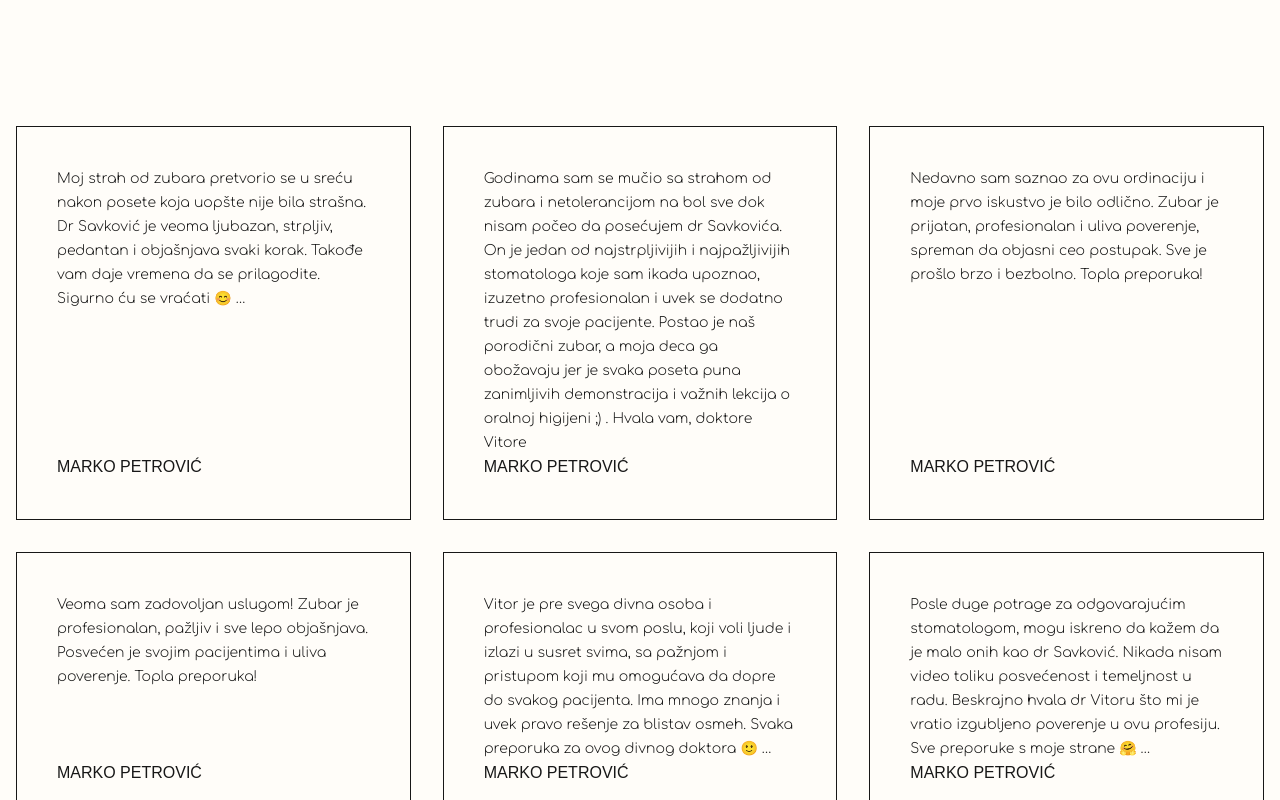
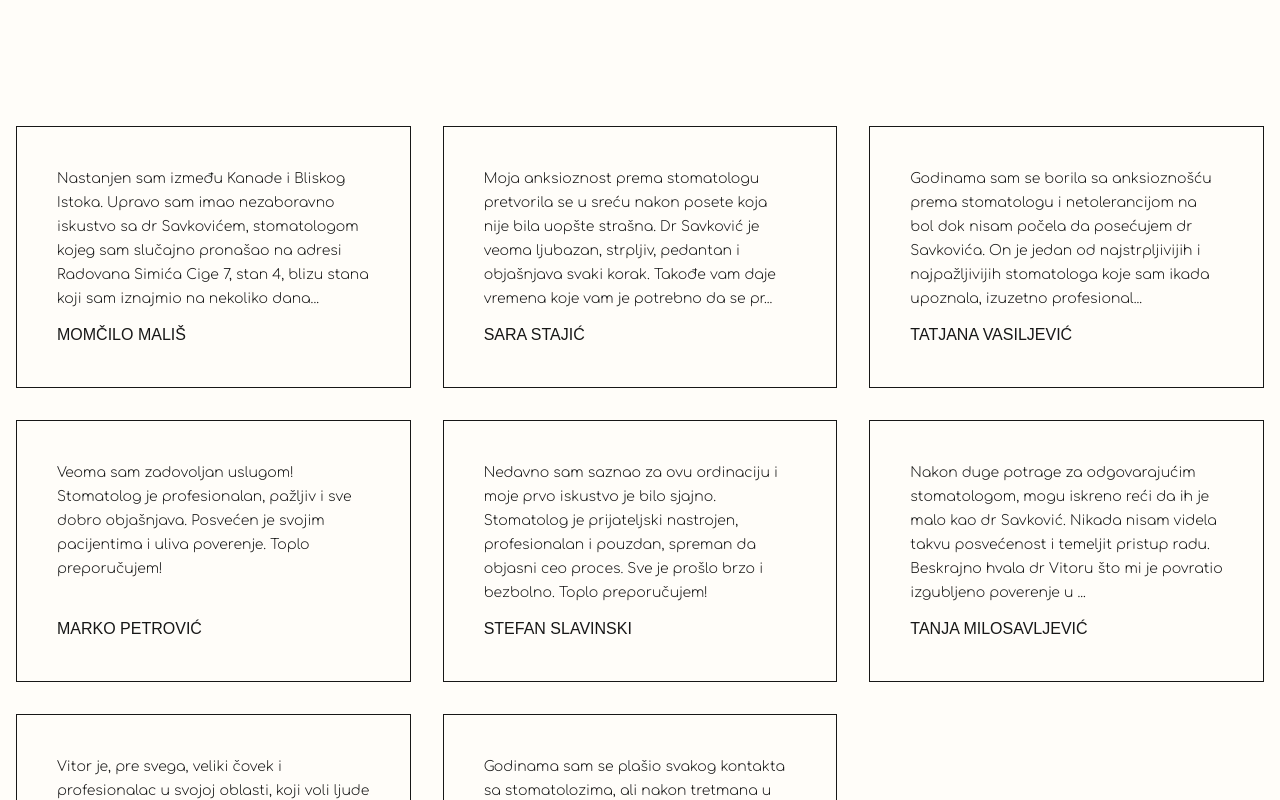
Before and after one commit to damjans92/ordinacija-v2, a Next.js app: page /utisci in a window 1280 px wide. Shown: the part 920-1720 px from the top of the page. Built offline with nearby package versions, Linux system fonts and the light colour scheme; a web font is replaced by a local one.

Commit message:
removed TMJ service, changed name of one service, rewviews new texts

```diff
--- a/lib/routeMap.ts
+++ b/lib/routeMap.ts
@@ -10,10 +10,9 @@ export const routeMap: Record<string, Record<string, string>> = {
     endodontics: "/terapijske-usluge/endodoncija",
     conservative: "/terapijske-usluge/konzervativna-stomatologija",
     whitening: "/terapijske-usluge/izbeljivanje",
-    orthodontics: "/terapijske-usluge/ortodoncija",
+    orthodontics: "/terapijske-usluge/terapija-folijama",
     examination: "/terapijske-usluge/pregled",
     prosthetics: "/terapijske-usluge/protetska-hirurgija",
-    TMJ: "/terapijske-usluge/terapija-donjovilicnog-zgloba",
   },
   en: {
     home: "/en",
@@ -26,9 +25,8 @@ export const routeMap: Record<string, Record<string, string>> = {
     endodontics: "/en/services/endodontics",
     conservative: "/en/services/conservative-dentistry",
     whitening: "/en/services/whitening",
-    orthodontics: "/en/services/orthodontics",
+    orthodontics: "/en/services/foil-therapy",
     examination: "/en/services/examination",
     prosthetics: "/en/services/prosthetic-surgery",
-    TMJ: "/en/services/temporomandibular-joint-therapy",
   },
 };
--- a/src/app/(sr)/utisci/_components/ReviewCard.tsx
+++ b/src/app/(sr)/utisci/_components/ReviewCard.tsx
@@ -6,9 +6,14 @@ interface ReviewCardProps {
 }
 
 const ReviewCard = ({ review }: ReviewCardProps) => {
+  const truncateText = (text: string, maxLength: number) => {
+    if (text.length <= maxLength) return text;
+    return text.slice(0, maxLength) + "...";
+  };
+
   return (
     <div className="flex flex-col justify-between border-1 p-10">
-      <p>{review.text}</p>
+      <p className="mb-3">{truncateText(review.text, 230)}</p>
       <span className="uppercase">{review.author}</span>
     </div>
   );
--- a/src/data/footer.ts
+++ b/src/data/footer.ts
@@ -6,7 +6,7 @@ export const footerData = {
       title: "Brzi linkovi",
       link1: { href: "/o-osnivacu", text: "O osnivaču" },
       link2: { href: "/galerija", text: "Foto galerija" },
-      link3: { href: "/usluge", text: "Usluge" },
+      link3: { href: "/terapijske-usluge", text: "Usluge" },
       link4: { href: "/najcesca-pitanja", text: "Najčešća pitanja" },
       link5: { href: "/utisci", text: "Utisci" },
       link6: { href: "/kontakt", text: "Kontakt" },
--- a/src/data/gallery.ts
+++ b/src/data/gallery.ts
@@ -8,7 +8,7 @@ export const galleryData = {
       scrollBtn: "Skroluj dole",
     },
     galleryText:
-      "Ovde mozete videti neke od nasih radova. Svaki rad je unikatan i prilagodjen potrebama pacijenta. Nadamo se da cete uzivati u galeriji i da cemo imati priliku da radimo zajedno. Za vise informacija, slobodno nas kontaktirajte. Hvala sto ste posetili nasu galeriju.",
+      "Ovde možete videti neke od naših radova. Svaki rad je unikatan i prilagodjen potrebama pacijenta. Nadamo se da ćete uživati u galeriji i da ćemo imati priliku da radimo zajedno. Za više informacija, slobodno nas kontaktirajte. Hvala što ste posetili našu galeriju.",
     beforeText: "Pre",
     afterText: "Posle",
   },
--- a/src/data/home.ts
+++ b/src/data/home.ts
@@ -20,7 +20,7 @@ export const homeData = {
       title: "Za vaš \n osmeh",
       description:
         "Nudimo širok spektar stomatoloških usluga, od preventivnih pregleda i čišćenja, preko estetskih zahvata kao što su izbeljivanje i fasete, do složenijih procedura poput endodoncije i protetike. Naš cilj je da vam pružimo sveobuhvatnu negu kako biste imali zdrav i lep osmeh.",
-      link1: { text: "Viđe o procedurama", href: "/terapijske-usluge" },
+      link1: { text: "Više o procedurama", href: "/terapijske-usluge" },
       link2: { text: "Pre i posle galerija", href: "/galerija" },
       link3: { text: "Pročitajte najčešća pitanja", href: "/najcesca-pitanja" },
     },
--- a/src/data/reviews.ts
+++ b/src/data/reviews.ts
@@ -10,33 +10,43 @@ export const reviewsData = {
     reviewsList: [
       {
         id: 1,
-        text: "Moj strah od zubara pretvorio se u sreću nakon posete koja uopšte nije bila strašna. Dr Savković je veoma ljubazan, strpljiv, pedantan i objašnjava svaki korak. Takođe vam daje vremena da se prilagodite. Sigurno ću se vraćati 😊 …",
-        author: "Marko Petrović",
+        text: "Nastanjen sam između Kanade i Bliskog Istoka. Upravo sam imao nezaboravno iskustvo sa dr Savkovićem, stomatologom kojeg sam slučajno pronašao na adresi Radovana Simića Cige 7, stan 4, blizu stana koji sam iznajmio na nekoliko dana. Ne mogu ga dovoljno preporučiti! Imao sam polomljen zub koji je zahtevao hitnu pažnju. Dr Savković je rešio hitan slučaj sa izuzetnom stručnošću, pružajući vrhunsku negu po neverovatno povoljnoj ceni za hitnu posetu. Došao sam bez poziva, jednostavno zujeći njegovu kancelariju/stan, i ljubazno mi je objasnio da je bolje da ga kontaktiram telefonom kako bih zakazao termin. Nakon što je stručno lečio moj zub, odvojio je dodatnih 10 minuta da detaljno razgovara o mom stanju parodontitisa i ponudi korisne savete o potencijalnim implantatima u Beogradu. Njegovo znanje, saosećanje i iskrena briga učinili su da se osećam zaista cenjeno.\n Dr Savković nije samo izuzetan stomatolog već i neverovatna osoba.\n Izvanredna usluga—topla preporuka!",
+        author: "Momčilo Mališ",
       },
       {
         id: 2,
-        text: "Godinama sam se mučio sa strahom od zubara i netolerancijom na bol sve dok nisam počeo da posećujem dr Savkovića. On je jedan od najstrpljivijih i najpažljivijih stomatologa koje sam ikada upoznao, izuzetno profesionalan i uvek se dodatno trudi za svoje pacijente. Postao je naš porodični zubar, a moja deca ga obožavaju jer je svaka poseta puna zanimljivih demonstracija i važnih lekcija o oralnoj higijeni ;) . Hvala vam, doktore Vitore",
-        author: "Marko Petrović",
+        text: "Moja anksioznost prema stomatologu pretvorila se u sreću nakon posete koja nije bila uopšte strašna. Dr Savković je veoma ljubazan, strpljiv, pedantan i objašnjava svaki korak. Takođe vam daje vremena koje vam je potrebno da se prilagodite. Sigurno ću se vratiti 😊",
+        author: "Sara Stajić",
       },
       {
         id: 3,
-        text: "Nedavno sam saznao za ovu ordinaciju i moje prvo iskustvo je bilo odlično. Zubar je prijatan, profesionalan i uliva poverenje, spreman da objasni ceo postupak. Sve je prošlo brzo i bezbolno. Topla preporuka!",
-        author: "Marko Petrović",
+        text: "Godinama sam se borila sa anksioznošću prema stomatologu i netolerancijom na bol dok nisam počela da posećujem dr Savkovića. On je jedan od najstrpljivijih i najpažljivijih stomatologa koje sam ikada upoznala, izuzetno profesionalan i uvek ide dodatni kilometar za svoje pacijente. Postao je naš porodični stomatolog, moji klinci ga obožavaju jer je svaka poseta puna zanimljivih demonstracija i važnih lekcija vezanih za higijenu zuba (namig). Hvala Vam dr Vitore.",
+        author: "Tatjana Vasiljević",
       },
       {
         id: 4,
-        text: "Veoma sam zadovoljan uslugom! Zubar je profesionalan, pažljiv i sve lepo objašnjava. Posvećen je svojim pacijentima i uliva poverenje. Topla preporuka!",
+        text: "Veoma sam zadovoljan uslugom! Stomatolog je profesionalan, pažljiv i sve dobro objašnjava. Posvećen je svojim pacijentima i uliva poverenje. Toplo preporučujem!",
         author: "Marko Petrović",
       },
       {
         id: 5,
-        text: "Vitor je pre svega divna osoba i profesionalac u svom poslu, koji voli ljude i izlazi u susret svima, sa pažnjom i pristupom koji mu omogućava da dopre do svakog pacijenta. Ima mnogo znanja i uvek pravo rešenje za blistav osmeh. Svaka preporuka za ovog divnog doktora 🙂 …",
-        author: "Marko Petrović",
+        text: "Nedavno sam saznao za ovu ordinaciju i moje prvo iskustvo je bilo sjajno. Stomatolog je prijateljski nastrojen, profesionalan i pouzdan, spreman da objasni ceo proces. Sve je prošlo brzo i bezbolno. Toplo preporučujem!",
+        author: "Stefan Slavinski",
       },
       {
         id: 6,
-        text: "Posle duge potrage za odgovarajućim stomatologom, mogu iskreno da kažem da je malo onih kao dr Savković. Nikada nisam video toliku posvećenost i temeljnost u radu. Beskrajno hvala dr Vitoru što mi je vratio izgubljeno poverenje u ovu profesiju. Sve preporuke s moje strane 🤗 …",
-        author: "Marko Petrović",
+        text: "Nakon duge potrage za odgovarajućim stomatologom, mogu iskreno reći da ih je malo kao dr Savković. Nikada nisam videla takvu posvećenost i temeljit pristup radu. Beskrajno hvala dr Vitoru što mi je povratio izgubljeno poverenje u ovu profesiju. Sve preporuke sa moje strane 🤗",
+        author: "Tanja Milosavljević",
+      },
+      {
+        id: 7,
+        text: "Vitor je, pre svega, veliki čovek i profesionalac u svojoj oblasti, koji voli ljude i ispunjava potrebe svakog sa pažnjom i pristupom koji mu omogućava da dopre do svakog pacijenta. Ima mnogo znanja i uvek ima pravo rešenje za blistav osmeh. Svaka preporuka za ovog divnog doktora 🙂",
+        author: "Marina Šiljković",
+      },
+      {
+        id: 8,
+        text: "Godinama sam se plašio svakog kontakta sa stomatolozima, ali nakon tretmana u Stomatološkoj ordinaciji dr Savković radujem se svakom sledećem terminu!! Svaka preporuka, ljubaznost i profesionalizam su uvek prisutni!!",
+        author: "Nenad Jovanović",
       },
     ],
   },
@@ -51,18 +61,18 @@ export const reviewsData = {
     reviewsList: [
       {
         id: 1,
-        text: "My dentist anxiety turned to happiness after a visit that wasn't scary at all. Dr Savković is very kind, patient, meticulous, and explains every step. He also lets you take the time you need to adjust. I'll be going back for sure 😊 …",
-        author: "Marko Petrović",
+        text: "I’m residing between Canada and Middle East.  I've just had an unforgettable experience with Dr. Savković, a dentist I found by chance at Radovana Simica Cige 7, apartment 4, near the apartment I rented for a few days. I can’t recommend him highly enough! I had a broken tooth  requiring immediate attention. Dr. Savković handled the emergency with remarkable expertise, providing top-notch care at an incredibly reasonable cost for an urgent visit. I showed up without calling, simply buzzing his office/apartment, and he kindly explained that it’s better to reach him by phone to schedule an appointment. After expertly treating my tooth, he took an additional 10 minutes to thoroughly discuss my periodontitis condition and offer insightful advice on potential implants in Belgrade. His knowledge, compassion, and genuine care made me feel truly valued. \n Dr. Savković is not only an exceptional dentist but also an incredible person. \n Outstanding service—highly recommend!",
+        author: "Momčilo Mališ",
       },
       {
         id: 2,
-        text: "For years I was struggling with my dentist anxiety and pain intolerance until I started visiting Dr. Savković. He is one of the most patient and caring dentists I have ever met, extremely professional and always goes an extra mile for his patients. He became our family dentist, my kids adore him as each visit is full of interesting demonstrations and important lessons related to dental hygiene ;) . Thank you Dr. Vitor",
-        author: "Marko Petrović",
+        text: "My dentist anxiety turned to happiness after a visit that wasn't scary at all. Dr Savković is very kind, patient, meticulous, and explains every step. He also lets you take the time you need to adjust. I'll be going back for sure 😊",
+        author: "Sara Stajić",
       },
       {
         id: 3,
-        text: "I recently found out about this office and my first experience was great. The dentist is friendly, professional and trustworthy, willing to explain the entire process. Everything went quickly and painlessly. Highly recommended!",
-        author: "Marko Petrović",
+        text: "For years I was struggling with my dentist anxiety and pain intolerance until I started visiting Dr. Savkovic. He is one of the most patient and caring dentist I have ever met,  extremely professional and always goes an extra mile for his patients. He became our family dentist, my kids adore him as each visit is full of intresting demonstrantions and improtant lessons related to teeth hygene (wink). Thank you Dr. Vitor",
+        author: "Tatjana Vasiljević",
       },
       {
         id: 4,
@@ -71,13 +81,23 @@ export const reviewsData = {
       },
       {
         id: 5,
-        text: "Vitor is, above all, a great person and a professional in his field, who loves people and meets everyone's needs, with care and an approach that allows him to reach every patient. He has a lot of knowledge and always has the right solution for a dazzling smile. Every recommendation for this wonderful doctor 🙂 …",
-        author: "Marko Petrović",
+        text: "I recently found out about this office and my first experience was great. The dentist is friendly, professional and trustworthy, willing to explain the entire process. Everything went quickly and painlessly. Highly recommended!",
+        author: "Stefan Slavinski",
       },
       {
         id: 6,
-        text: "After a long search for a suitable dentist, I can honestly say that there are few like Dr. Savković. I have never seen such dedication and thorough approach to work. Thank you endlessly to Dr. Vitor for restoring my lost trust in this profession. All recommendations from my side 🤗 …",
-        author: "Marko Petrović",
+        text: "After a long search for a suitable dentist, I can honestly say that there are few like Dr. Savković. I have never seen such dedication and thorough approach to work. Thank you endlessly to Dr. Vitor for restoring my lost trust in this profession. All recommendations from my side 🤗",
+        author: "Tanja Milosavljević",
+      },
+      {
+        id: 7,
+        text: "Vitor is, above all, a great person and a professional in his field, who loves people and meets everyone's needs, with care and an approach that allows him to reach every patient. He has a lot of knowledge and always has the right solution for a dazzling smile. Every recommendation for this wonderful doctor 🙂",
+        author: "Marina Šiljković",
+      },
+      {
+        id: 8,
+        text: "For many years I was afraid of every contact with dentists, but after treatment at Dr Savković Dental Office I look forward to every next appointment!! Every recommendation, kindness and professionalism are always there!!",
+        author: "Nenad Jovanović",
       },
     ],
   },
```
Also changed, not shown: src/app/(sr)/terapijske-usluge/terapija-donjovilicnog-zgloba/page.tsx (deleted, +0 -34 lines), src/data/services.ts (+13 -13 lines), src/data/servicesTexts.ts (+20 -20 lines), src/app/(sr)/terapijske-usluge/terapija-folijama/page.tsx (renamed from src/app/(sr)/terapijske-usluge/ortodoncija/page.tsx), src/app/en/services/foil-therapy/page.tsx (renamed from src/app/en/services/orthodontics/page.tsx).
